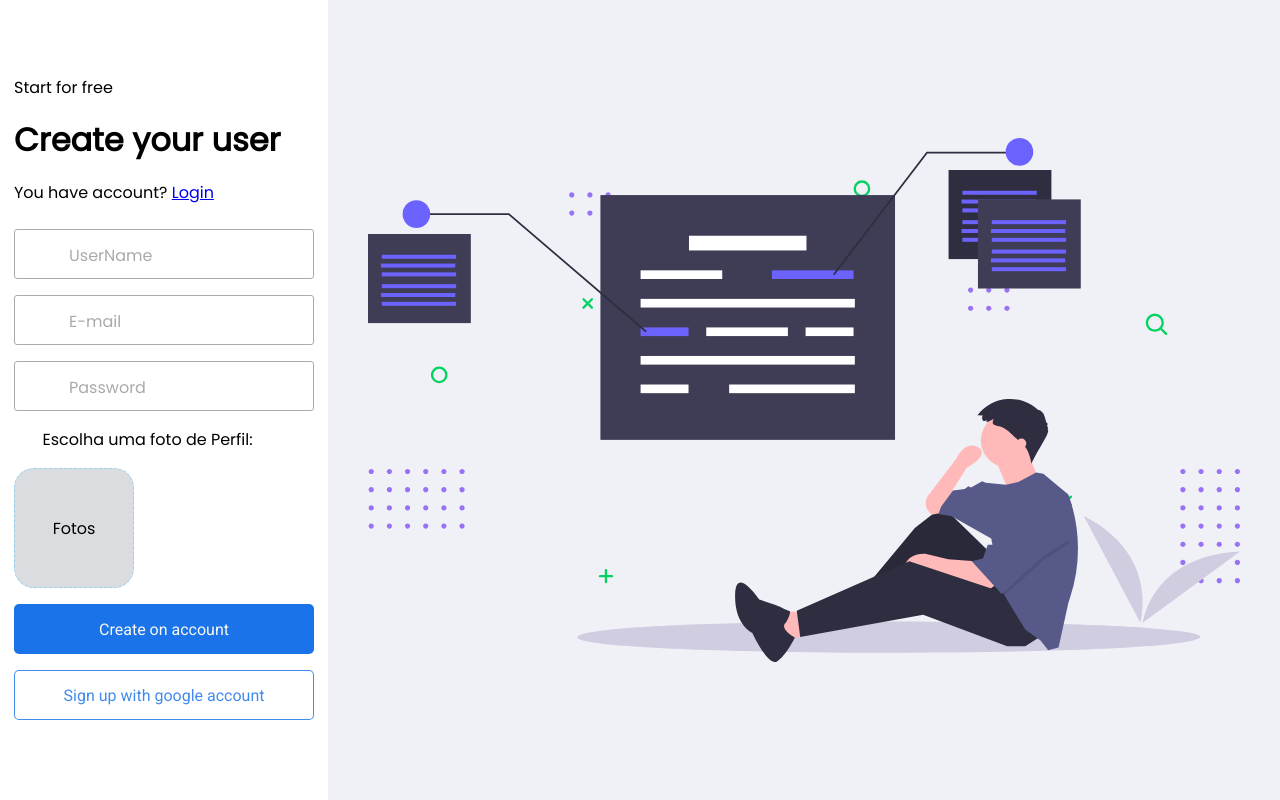
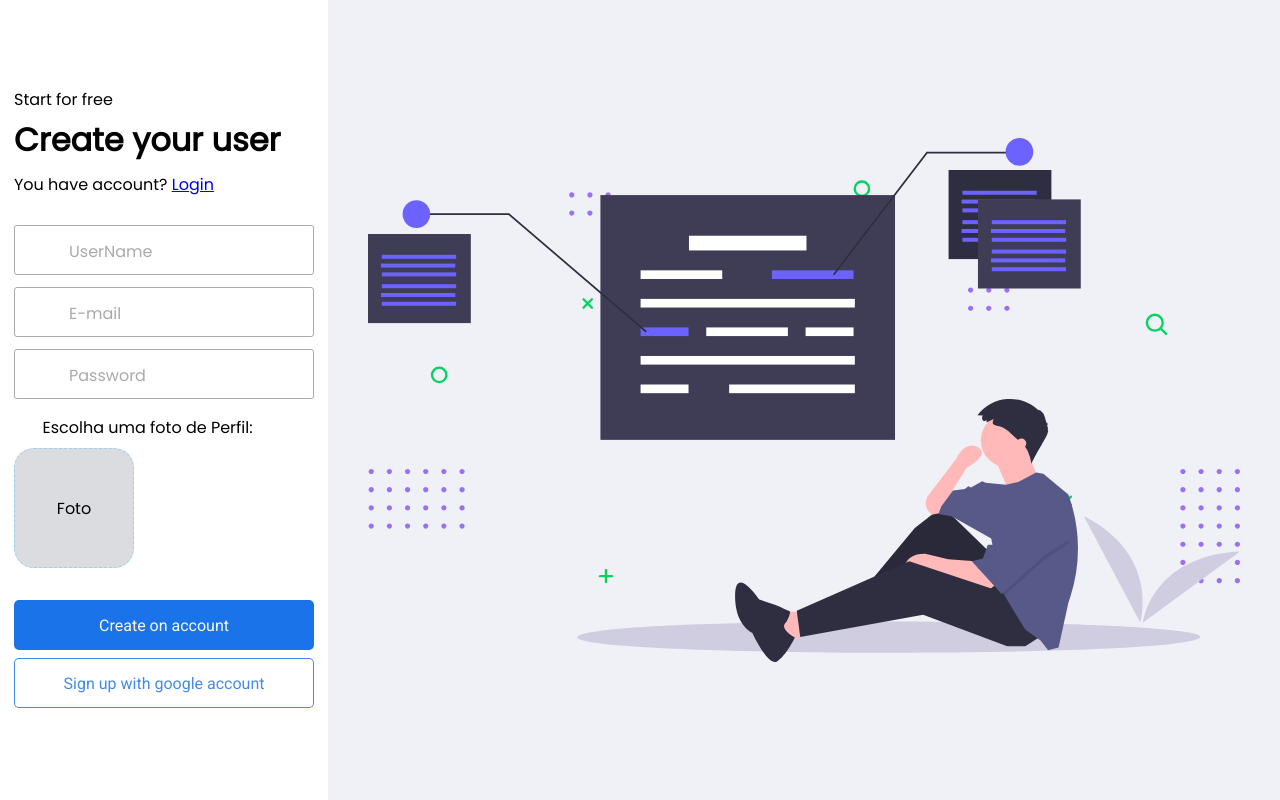
Before and after one commit to MatheusF99/Usher-front, a React (Create React App) app: page /user/create in a window 1280 px wide. Built offline with nearby package versions, Linux system fonts and the light colour scheme.

Commit message:
API finalizada erros corrigidos

```diff
--- a/src/pages/CreateUserPage/create.css
+++ b/src/pages/CreateUserPage/create.css
@@ -84,7 +84,8 @@ fieldset .header-text{
 }
 
 fieldset .header-text h1{
-  margin: 16px 0;
+  margin-bottom: 8px;
+  margin-top: 4px;
 }
 
 .form-div-input{
@@ -94,8 +95,7 @@ fieldset .header-text h1{
   display: flex;
   justify-content: center;
 
-  margin-top: 8px;
-  margin-bottom: 8px;
+  margin-top: 12px;
 }
 
 .form-div-input input{
@@ -144,7 +144,7 @@ fieldset .header-text h1{
 .label-image{
   width: 81%;
 
-  margin-top: 8px;
+  margin-top: 16px;
 
   display: flex;
   justify-content: flex-start;
@@ -155,7 +155,8 @@ fieldset .header-text h1{
   width: 300px;
   height: 120px;
 
-  margin: 16px 0;
+  margin-top: 8px;
+  margin-bottom: 16px;
 
   display: grid;
   grid-template-columns: repeat(2,1fr);
@@ -209,8 +210,9 @@ fieldset .header-text h1{
 
   font-family: 'Roboto', sans-serif;
   font-size: 16px;
+  font-weight: 400;
 
-  font-weight: 400;
+  margin-top: 16px;
 }
 
 .form-button-btn{
@@ -219,7 +221,7 @@ fieldset .header-text h1{
   width: 300px;
   height: 50px;
 
-  margin-top: 16px;
+  margin-top: 8px;
 
   border: 1px solid var(--first-color-ligth);
 
--- a/src/pages/CreateUserPage/index.tsx
+++ b/src/pages/CreateUserPage/index.tsx
@@ -125,7 +125,7 @@ function CreateUserPage() {
               })
             }
             <label className='upload-image' htmlFor="image[]">
-              Fotos
+              Foto
             </label>
             <input onChange={handleSelectImages} type="file" id= "image[]"/>
           </div>
```
